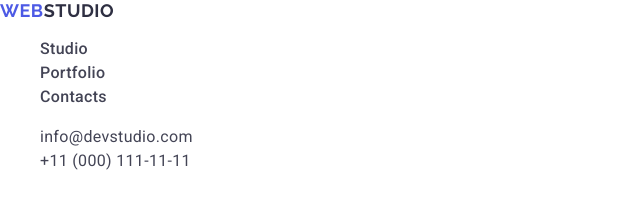
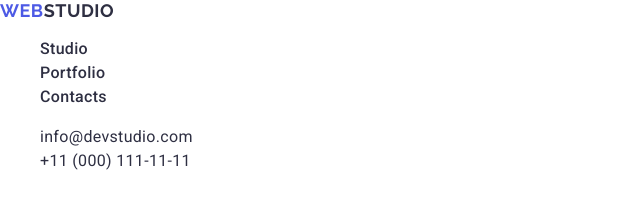
Before and after one commit to 12DaNa21/goit-markup-hw-02, a plain HTML site: page index.html in a window 1280 px wide. Shown: the top 217 px of the page, 0-640 px from the left. Drawn offline with nearby package versions, Linux system fonts and the light colour scheme.

Commit message:
update css

```diff
--- a/css/styles.css
+++ b/css/styles.css
@@ -6,6 +6,7 @@ body {
 
 .logo-top-nav {
   color: var(--IRIS, #4d5ae5);
+
   font-family: Raleway, sans-serif;
   font-size: 18px;
 
@@ -18,6 +19,7 @@ body {
 }
 .top-span-logo {
   color: #2e2f42;
+
   font-family: Raleway, sans-serif;
   font-size: 18px;
 
@@ -27,11 +29,9 @@ body {
   line-height: 1.17;
   text-transform: uppercase;
 }
-.menu-nav-color {
+
+.menu-nav-item {
   list-style-type: none;
-}
-.menu-nav-item {
-  color: #2e2f42;
   font-family: Roboto;
   font-size: 16px;
   font-style: normal;
@@ -64,9 +64,7 @@ address {
   text-decoration: none;
   list-style-type: none;
 }
-.link {
-  color: #434455;
-}
+
 .nav-contacts-item:hover {
   color: #404bbf;
 }
--- a/index.html
+++ b/index.html
@@ -24,7 +24,7 @@
         <a href="./index.html" class="logo-top-nav">
           web<span class="top-span-logo">Studio</span>
         </a>
-        <ul class="menu-nav-color">
+        <ul>
           <li class="menu-nav-item">
             <a href="./index.html" class="link">Studio</a>
           </li>
```
